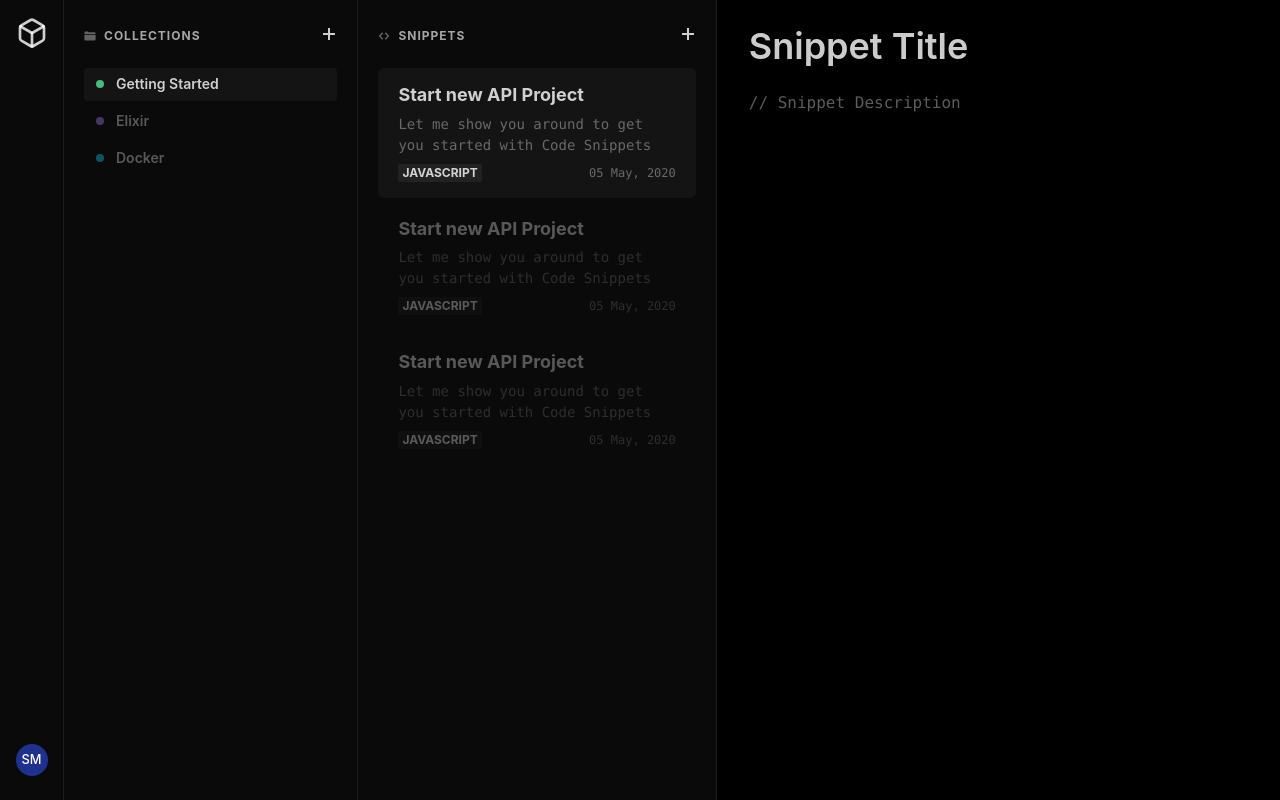
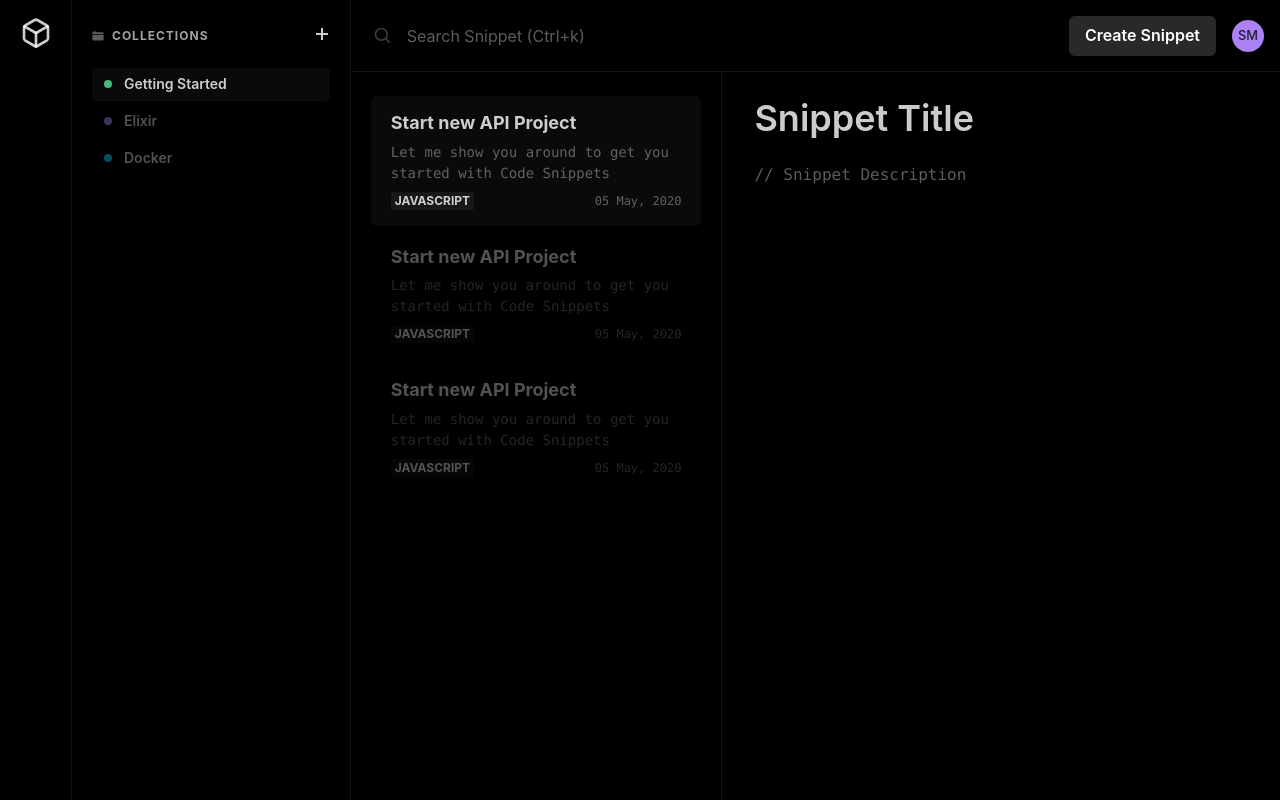
Before and after one commit to sammarxz/snippl, a Next.js app: page / in a window 1280 px wide. Built offline with nearby package versions, Linux system fonts and the light colour scheme.

Commit message:
update layout to use css grid and grid-template-areas

```diff
--- a/components/CodeEditor/index.tsx
+++ b/components/CodeEditor/index.tsx
@@ -7,9 +7,9 @@ import {
   Textarea,
 } from '@chakra-ui/react'
 
-export function CodeEditor() {
+export function CodeEditor({...rest}) {
   return (
-    <Box px={8} py={4} flex="1">
+    <Box as="section" px={8} py={4} {...rest}>
       <Stack>
         <Editable
           defaultValue="Snippet Title"
--- a/components/Collections/index.tsx
+++ b/components/Collections/index.tsx
@@ -112,12 +112,9 @@ export function Collections({...rest}) {
 
   return (
     <Box
-      as="nav"
-      bg="whiteAlpha.50"
+      as="aside"
       borderRight="1px"
       borderRightColor="whiteAlpha.200"
-      w={'23%'}
-      h="100vh"
       px={5}
       py={6}
       {...rest}
@@ -165,6 +162,7 @@ export function Collections({...rest}) {
                   _placeholder={{color: 'whiteAlpha.400'}}
                   py={1}
                   px={3}
+                  mt={1}
                   borderRadius="base"
                   placeholder="Collection Title"
                   onChange={e => setNewCollection(e.target.value)}
@@ -174,7 +172,7 @@ export function Collections({...rest}) {
             )}
           </AnimatePresence>
           <AnimatePresence initial={false}>
-            <Stack spacing={1}>
+            <Stack spacing={1} mt={1}>
               {collections.map(({title, color, isActive}) => (
                 <motion.button
                   initial={{opacity: 0}}
--- /dev/null
+++ b/components/Header/index.tsx
@@ -0,0 +1,23 @@
+import Link from 'next/link'
+import {Box, Flex, Icon} from '@chakra-ui/react'
+import {FiBox} from 'react-icons/fi'
+
+export function Header({...rest}) {
+  return (
+    <Box
+      as="header"
+      borderRight="1px"
+      borderRightColor="whiteAlpha.200"
+      position="relative"
+      {...rest}
+    >
+      <Flex mt={1} h="16" alignItems="center" mx="auto" justifyContent="center">
+        <Link href="/">
+          <a>
+            <Icon as={FiBox} w={8} h={8} />
+          </a>
+        </Link>
+      </Flex>
+    </Box>
+  )
+}
--- a/components/Nav/index.tsx
+++ b/components/Nav/index.tsx
@@ -1,29 +1,24 @@
-import Link from 'next/link'
-import {Box, Flex, Icon, Avatar} from '@chakra-ui/react'
-import {FiBox} from 'react-icons/fi'
+import {Flex, Stack, Button, Avatar} from '@chakra-ui/react'
+
+import {Search} from 'components'
 
 export function Nav({...rest}) {
   return (
-    <Box
+    <Flex
       as="nav"
-      bg="whiteAlpha.50"
-      borderRight="1px"
-      borderRightColor="whiteAlpha.200"
-      w={16}
-      h="100vh"
-      position="relative"
+      alignItems="center"
+      justifyContent="space-between"
+      borderBottom="1px"
+      borderBottomColor="whiteAlpha.200"
       {...rest}
     >
-      <Flex mt={1} h="16" alignItems="center" mx="auto" justifyContent="center">
-        <Link href="/">
-          <a>
-            <Icon as={FiBox} w={8} h={8} />
-          </a>
-        </Link>
-      </Flex>
-      <Box position="absolute" left="0" right="0" bottom="6" textAlign="center">
-        <Avatar size="sm" name="Sam Marxz" />
-      </Box>
-    </Box>
+      <Search />
+      <Stack isInline spacing={4} alignItems="center" mr={4}>
+        <Button colorScheme="whiteAlpha" bg="whiteAlpha.300">
+          Create Snippet
+        </Button>
+        <Avatar name="Samuel Marques" size="sm" />
+      </Stack>
+    </Flex>
   )
 }
--- /dev/null
+++ b/components/Search/index.tsx
@@ -0,0 +1,32 @@
+import {
+  Stack,
+  InputGroup,
+  InputLeftElement,
+  Input,
+  Icon,
+} from '@chakra-ui/react'
+import {BiSearch} from 'react-icons/bi'
+
+export function Search() {
+  return (
+    <Stack spacing={4} width="100%">
+      <InputGroup>
+        <InputLeftElement
+          pointerEvents="none"
+          // eslint-disable-next-line react/no-children-prop
+          children={<Icon as={BiSearch} fontSize="xl" color="whiteAlpha.400" />}
+          my={4}
+          mx={3}
+        />
+        <Input
+          type="text"
+          placeholder="Search Snippet (Ctrl+k)"
+          variant="unstyled"
+          p={6}
+          ml={8}
+          _placeholder={{color: 'whiteAlpha.500'}}
+        />
+      </InputGroup>
+    </Stack>
+  )
+}
--- a/components/Snippets/index.tsx
+++ b/components/Snippets/index.tsx
@@ -4,37 +4,16 @@ import {GoPlus, GoCode} from 'react-icons/go'
 
 import {Snippet} from 'components'
 
-export function Snippets() {
+export function Snippets({...rest}) {
   return (
     <Box
-      as="nav"
-      bg="whiteAlpha.50"
+      as="aside"
       borderRight="1px"
       borderRightColor="whiteAlpha.200"
-      w={'28%'}
-      h="100vh"
       px={5}
       py={6}
+      {...rest}
     >
-      <Stack spacing={5}>
-        <Flex alignItems="center" justifyContent="space-between">
-          <Heading
-            fontSize="xs"
-            textTransform="uppercase"
-            letterSpacing="1px"
-            textColor="whiteAlpha.700"
-          >
-            <Stack spacing="8px" isInline alignItems="center">
-              <Icon as={GoCode} textColor="whiteAlpha.500" />
-              <Box as="span" textColor="whiteAlpha.700">
-                Snippets
-              </Box>
-            </Stack>
-          </Heading>
-          <motion.button>
-            <Icon as={GoPlus} color="whiteAlpha.800" />
-          </motion.button>
-        </Flex>
       <Stack spacing={1}>
         <Snippet
           title="Start new API Project"
@@ -56,7 +35,6 @@ export function Snippets() {
           created_at="05 May, 2020"
         />
       </Stack>
-      </Stack>
     </Box>
   )
 }
--- a/components/index.ts
+++ b/components/index.ts
@@ -1,6 +1,8 @@
-export {Nav} from './Nav'
+export {Header} from './Header'
 export {Collections} from './Collections'
 export {Collection} from './Collection'
+export {Search} from './Search'
+export {Nav} from './Nav'
 export {Snippets} from './Snippets'
 export {Snippet} from './Snippet'
 export {CodeEditor} from './CodeEditor'
--- a/pages/index.tsx
+++ b/pages/index.tsx
@@ -1,14 +1,23 @@
-import {Flex, Heading, Box} from '@chakra-ui/react'
+import {Grid, Heading, Box} from '@chakra-ui/react'
 
-import {Nav, Collections, Snippets, CodeEditor} from 'components'
+import {Header, Collections, Nav, Snippets, CodeEditor} from 'components'
 
 export default function Home() {
   return (
-    <Flex>
-      <Nav />
-      <Collections />
-      <Snippets />
-      <CodeEditor />
-    </Flex>
+    <Grid
+      h="100vh"
+      templateColumns="72px 1.5fr 2fr 3fr"
+      gridTemplateRows="72px auto"
+      templateAreas={`
+       "header collections nav nav"
+       "header collections snippets editor"
+      `}
+    >
+      <Header gridArea="header" />
+      <Collections gridArea="collections" />
+      <Nav gridArea="nav" />
+      <Snippets gridArea="snippets" />
+      <CodeEditor gridArea="editor" />
+    </Grid>
   )
 }
```
Lines whose indentation alone changed are shown as unchanged.
